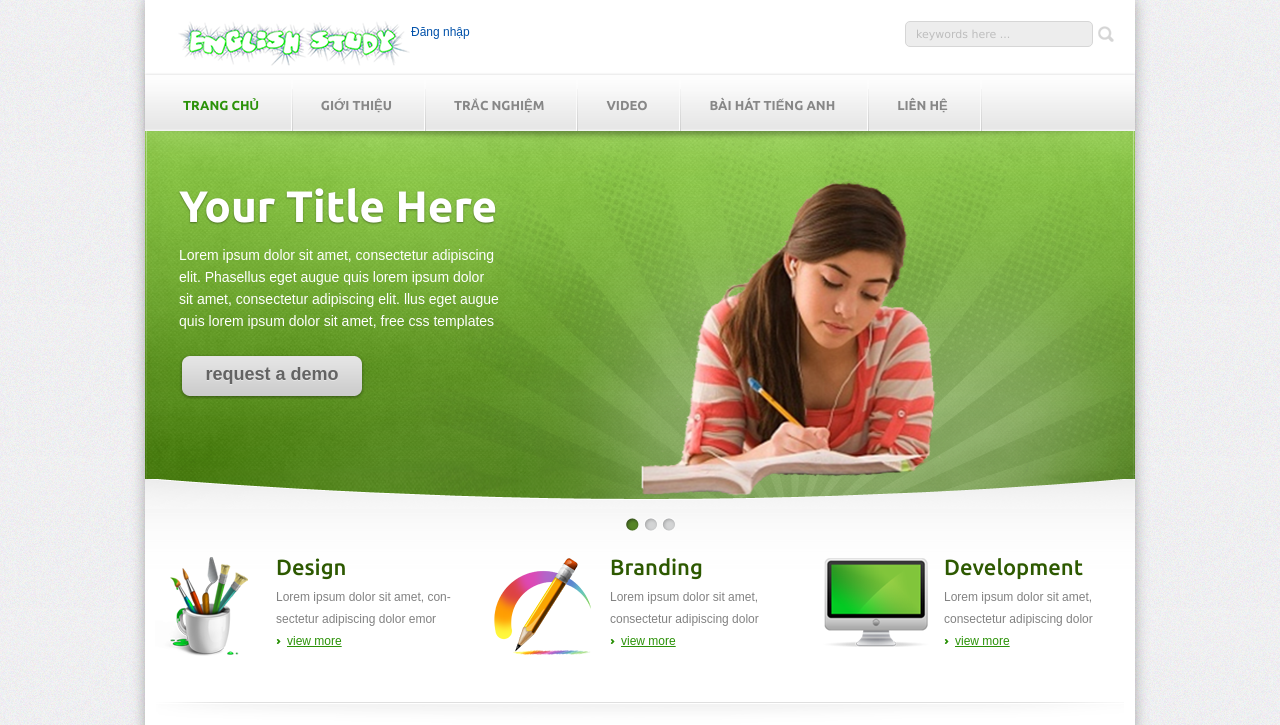
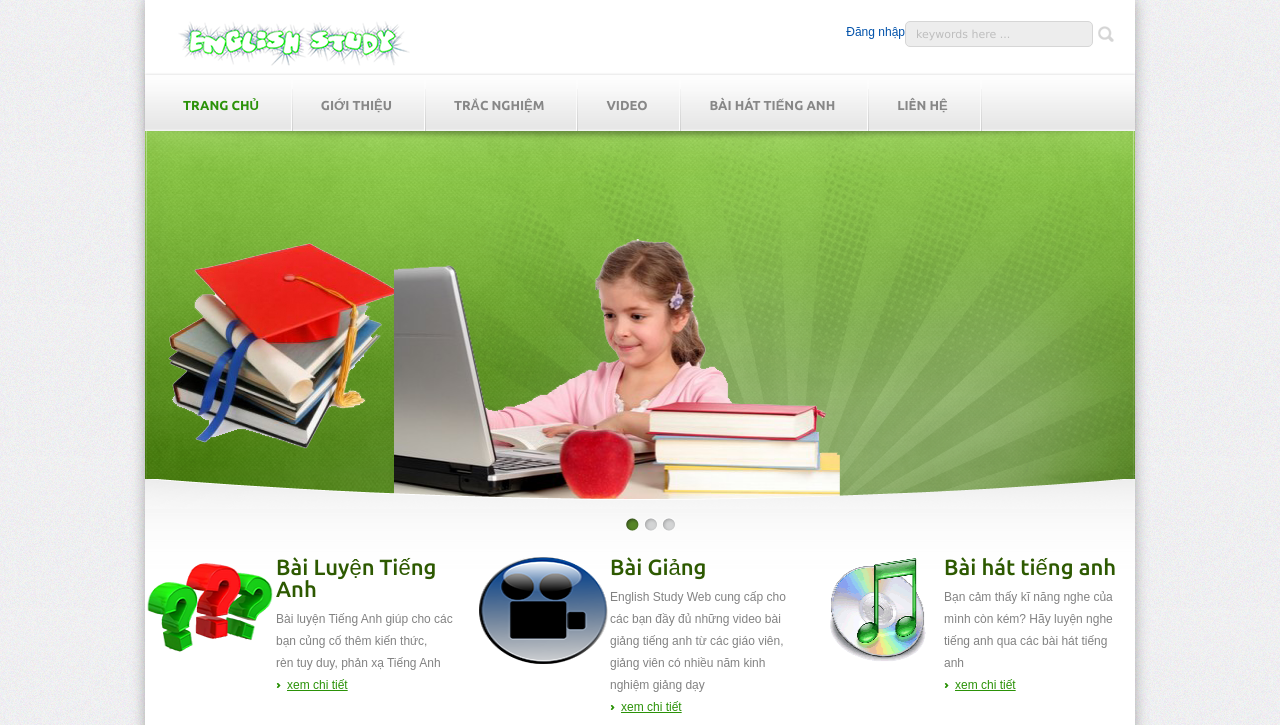
Before and after one commit to nhunght57/EnglishStudy_Web, a Django app: page / in a window 1280 px wide. Shown: the top 725 px of the page. Run offline with Django 3.2, Linux system fonts and the light colour scheme; parts of the project's set-up code (start-up, migrations or seed data) failed here and were passed over.

Commit message:
hoàn thiện homepage

```diff
--- a/EnglishStudy_Web/static/CSS/style.css
+++ b/EnglishStudy_Web/static/CSS/style.css
@@ -20,7 +20,7 @@ a.more { color: #2b9208; text-decoration: underline; padding-left: 11px; backgro
 a.more:hover { text-decoration: none;  }
 input, textarea, select { font-size: 12px; font-family: arial, sans-serif; }
 textarea { overflow: auto; }
-
+.authentication{ float: right; }
 .cl { display: block; height: 0; font-size: 0; line-height: 0; text-indent: -4000px; clear: both; }
 .notext { font-size: 0; line-height: 0; text-indent: -4000px; }
 .left, .alignleft { float: left; display: inline; }
--- a/EnglishStudy_Web/templates/index2.html
+++ b/EnglishStudy_Web/templates/index2.html
@@ -12,15 +12,9 @@
 							<ul class="slides">
 								<li>
 									<div class="img-holder">
-										<img src={% static "CSS/images/img111.png" %} />
+										<img src={% static "CSS/images/img12.png" %} />
 									</div>
-									<div class="slide-cnt">
-										<h2>Your Title Here</h2>
-										<div class="box-cnt">
-											<p>Lorem ipsum dolor sit amet, consectetur adipiscing elit. Phasellus eget augue quis lorem ipsum dolor sit amet, consectetur adipiscing elit. llus eget augue quis lorem ipsum dolor sit amet, free css templates</p>
-										</div>
-										<a href="#" class="grey-btn">request a demo</a>
-									</div>
+
 								</li>
 								<li>
 									<div class="img-holder">
@@ -32,13 +26,7 @@
 									<div class="img-holder">
 										<img src={% static "CSS/images/img3.png" %} alt="" />
 									</div>
-									<div class="slide-cnt">
-										<h2>Your Title Here</h2>
-										<div class="box-cnt">
-											<p>Lorem ipsum dolor sit amet, consectetur adipiscing elit. Phasellus eget augue quis lorem ipsum dolor sit amet, consectetur adipiscing elit. llus eget augue quis lorem ipsum dolor sit amet, free css templates</p>
-										</div>
-										<a href="#" class="grey-btn">request a demo</a>
-									</div>
+
 								</li>
 							</ul>
 						</div>
@@ -50,27 +38,27 @@
 					<a href="#" class="m-btn-grey grey-btn">request a demo</a>
 					<section class="cols">
 						<div class="col">
-							<img src={% static "css/images/col-img1.png" %} alt="" />
+							<img src={% static "CSS/images/tracnghiem.png" %} alt="" />
 							<div class="col-cnt">
-								<h2>Design</h2>
-								<p>Lorem ipsum dolor sit amet, con-<br />sectetur adipiscing dolor emor</p>
-								<a href="#" class="more">view more</a>
+								<h2>Bài Luyện Tiếng Anh</h2>
+								<p>Bài luyện Tiếng Anh giúp cho các bạn củng cố thêm kiến thức,<br />rèn tuy duy, phản xạ Tiếng Anh</p>
+								<a href="#" class="more">xem chi tiết</a>
 							</div>
 						</div>
 						<div class="col">
-							<img src={% static "css/images/col-img2.png" %} alt="" />
+							<img src={% static "css/images/video.png" %} alt="" />
 							<div class="col-cnt">
-								<h2>Branding</h2>
-								<p>Lorem ipsum dolor sit amet, consectetur adipiscing dolor</p>
-								<a href="#" class="more">view more</a>
+								<h2>Bài Giảng</h2>
+								<p>English Study Web cung cấp cho các bạn đầy đủ những video bài giảng tiếng anh từ các giáo viên, giảng viên có nhiều năm kinh nghiệm giảng dạy</p>
+								<a href="#" class="more">xem chi tiết</a>
 							</div>
 						</div>
 						<div class="col">
-							<img src={% static "css/images/col-img3.png" %} alt="" />
+							<img src={% static "css/images/nghenhac.gif" %} alt="" />
 							<div class="col-cnt">
-								<h2>Development</h2>
-								<p>Lorem ipsum dolor sit amet, consectetur adipiscing dolor</p>
-								<a href="#" class="more">view more</a>
+								<h2>Bài hát tiếng anh</h2>
+								<p>Bạn cảm thấy kĩ năng nghe của mình còn kém? Hãy luyện nghe tiếng anh qua các bài hát tiếng anh</p>
+								<a href="#" class="more">xem chi tiết</a>
 							</div>
 						</div>
 						<div class="cl">&nbsp;</div>
@@ -81,14 +69,14 @@
 						</div>
 
 						<div class="post-cnt">
-							<h2>What’s in the box?</h2>
-							<p><strong>Lorem ipsum dolor sit amet, consectetur adipiscing elit adispicing amet</strong> Cras molestie condimentum consequat. Nam leo libero, scelerisque tincidunt amet nsectetur adipiscing elit. Cras molestie condimentum nsectetur adipiscing elit. Cras molestie condimentum consequat pretium donec dictum mattis elit, nec:</p>
+							<h2>Tại sao bạn nên học tiếng anh trực tuyến?</h2>
+							<p>Bạn muốn nâng cao trình độ tiếng anh, nhưng lại không có thời gian lên lớp? <br /> Bạn muốn được học Tiếng Anh mọi lúc, mọi nơi. English Study Web sẽ giúp bạn làm được điều mà các bạn mong muốn mà không hề mất một khoản chi phí nào với: </p>
 
 							<ul>
-								<li><a href="#">jQuery Fader</a></li>
-								<li><a href="#">Various column options</a></li>
-								<li><a href="#">Valid XHTML and CSS tableless Design</a></li>
-								<li><a href="#">Tested on Mac &amp; PC</a></li>
+								<li>Hệ thống bài giảng thông minh, phong phú, liên tục được cập nhật</li>
+								<li>Đội ngũ giáo viên trình độ cao sẽ liên tục hỗ trợ, đánh giá, chấm điểm bài học, sửa sai và giúp bạn tiến bộ từng ngày.</li>
+								<li>Ôn tập và học lại kiến thức theo trình độ của mình</li>
+								<li>Chia sẻ, học hỏi và thi đua với cộng đồng thành viên English Study Web</li>
 							</ul>
 						</div>
 						<div class="cl">&nbsp;</div>
```
Also changed, not shown: EnglishStudy_Web/static/CSS/images/col-img1.png, EnglishStudy_Web/static/CSS/images/img111.png, EnglishStudy_Web/static/CSS/images/img12.png (added), EnglishStudy_Web/static/CSS/images/nghenhac.gif (added), EnglishStudy_Web/static/CSS/images/slide-img.png, EnglishStudy_Web/static/CSS/images/tracnghiem.png (added), EnglishStudy_Web/static/CSS/images/video.png (added).
